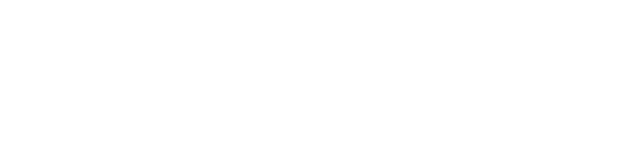
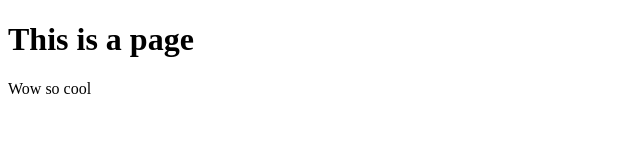
Before and after one commit to FrankenBunny/web-portfolio, a website: page src/index.html in a window 1280 px wide. Shown: the whole page, without its empty margins (0-640 px from the left). Drawn offline with Linux system fonts and the light colour scheme.

Commit message:
Restructured project to pure html/css web app

```diff
--- a/index.html
+++ b/src/index.html
@@ -6,6 +6,7 @@
     <title>Document</title>
 </head>
 <body>
-
+    <h1>This is a page</h1>
+    <p>Wow so cool</p>
 </body>
 </html>
--- /dev/null
+++ b/src/package.json
@@ -0,0 +1,5 @@
+{
+  "dependencies": {
+    "express": "^5.1.0"
+  }
+}
```
Also changed, not shown: 01.png (added), 02.png (added), 2 other files.
